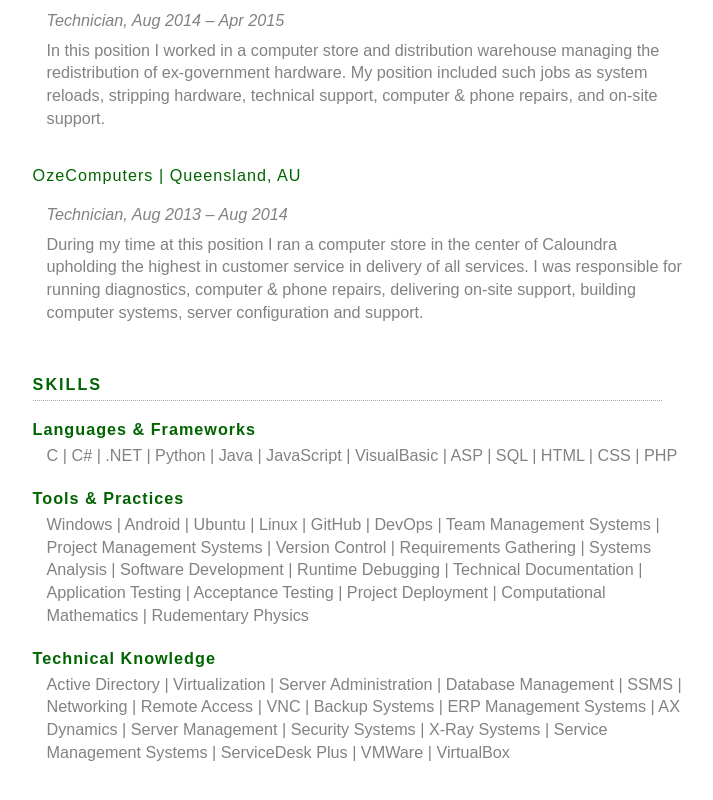
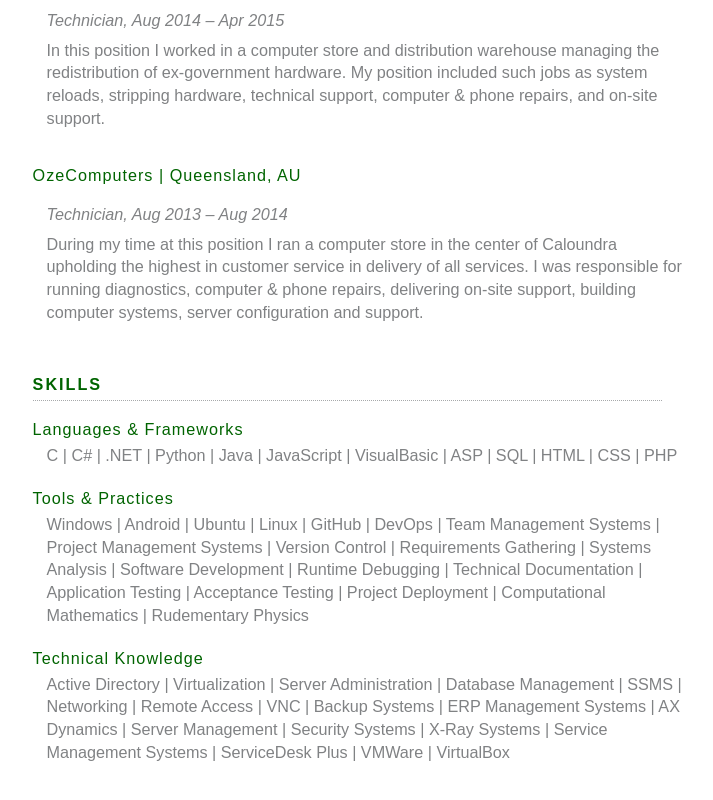
Before and after one commit to lreynolds188/Portfolio, a Next.js app: page /resume in a window 1280 px wide. Shown: the part 1662-2462 px from the top of the page, without its empty margins (258-971 px from the left). Built offline with nearby package versions, Linux system fonts and the light colour scheme.

Commit message:
Update resume.js

```diff
--- a/pages/resume.js
+++ b/pages/resume.js
@@ -63,11 +63,11 @@ export default function Home() {
           <p className={styles.categoryDescription}>During my time at this position I ran a computer store in the center of Caloundra upholding the highest in customer service in delivery of all services. I was responsible for running diagnostics, computer & phone repairs, delivering on-site support, building computer systems, server configuration and support.</p>
 
           <h2 className={styles.categoryHeaders}>Skills</h2><hr />
-          <h3 className={styles.primaryTitles}>Languages & Frameworks</h3>
+          <p className={styles.primaryTitles}>Languages & Frameworks</p>
           <p className={styles.categoryDescription}>C | C# | .NET | Python | Java | JavaScript | VisualBasic | ASP | SQL | HTML | CSS | PHP </p>
-          <h3 className={styles.primaryTitles}>Tools & Practices</h3>
+          <p className={styles.primaryTitles}>Tools & Practices</p>
           <p className={styles.categoryDescription}>Windows | Android | Ubuntu | Linux | GitHub | DevOps | Team Management Systems | Project Management Systems | Version Control | Requirements Gathering | Systems Analysis | Software Development | Runtime Debugging | Technical Documentation | Application Testing | Acceptance Testing | Project Deployment | Computational Mathematics | Rudementary Physics</p>
-          <h3 className={styles.primaryTitles}>Technical Knowledge</h3>
+          <p className={styles.primaryTitles}>Technical Knowledge</p>
           <p className={styles.categoryDescription}>Active Directory | Virtualization | Server Administration | Database Management | SSMS | Networking | Remote Access | VNC | Backup Systems | ERP Management Systems | AX Dynamics | Server Management | Security Systems | X-Ray Systems | Service Management Systems | ServiceDesk Plus | VMWare | VirtualBox</p>
         </div>
       </main>
```
